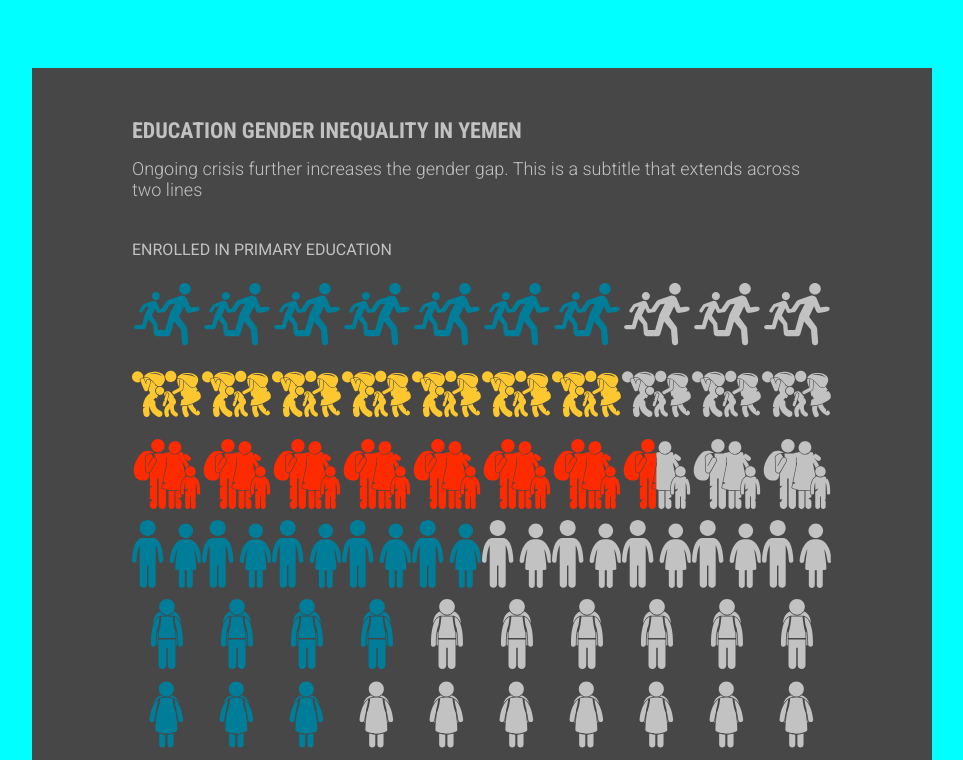
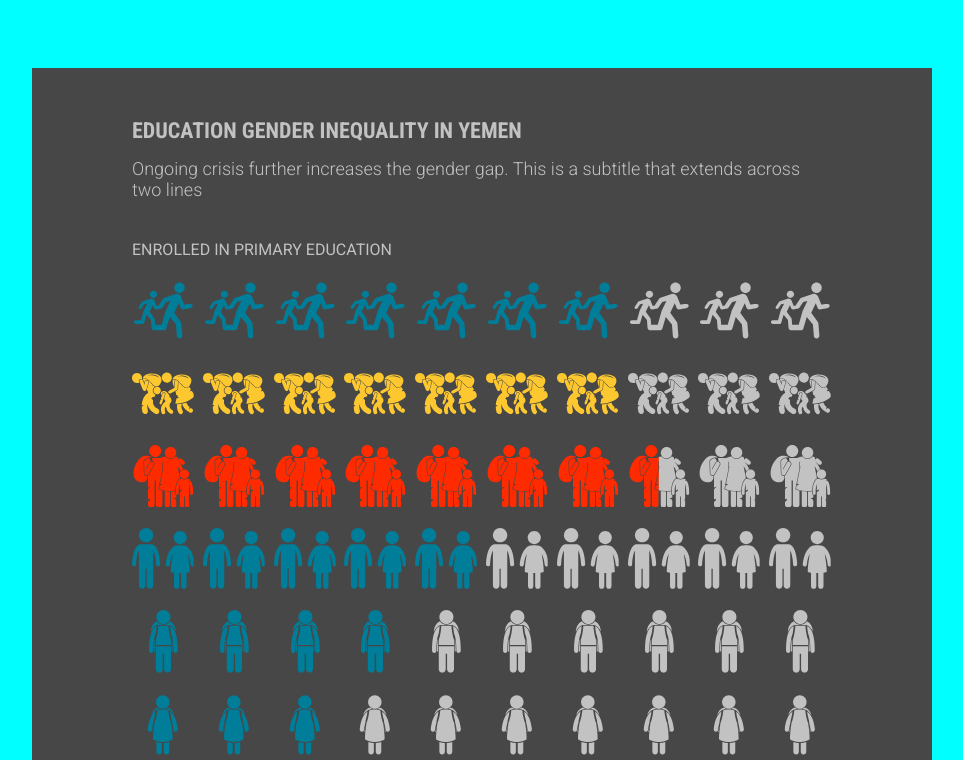
Before and after one commit to ericbolikowski/nrcstat-pictogram-widget-prototype, a React (Create React App) app: page / in a window 1280 px wide. Shown: the top 760 px of the page, without its empty margins (158-1121 px from the left). Built offline with nearby package versions, Linux system fonts and the light colour scheme.

Commit message:
feat: spacing adjustments

```diff
--- a/src/Widget.scss
+++ b/src/Widget.scss
@@ -4,7 +4,11 @@
 }
 
 .icon-bar + .icon-bar {
-  margin-top: 10px;
+  margin-top: 20px;
+}
+
+.icon-svg + .icon-svg {
+  margin-left: 8px;
 }
 
 .container {
```
